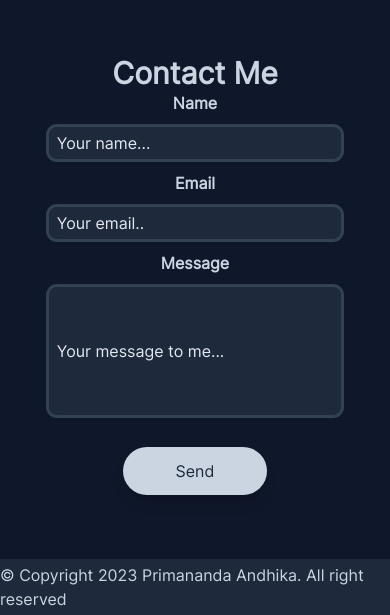
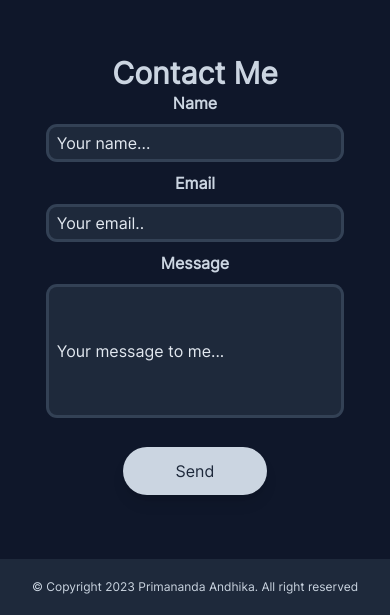
Before and after one commit to ItsAndhika/personal-page, a website: page public/index.html in a window 390 px wide. Shown: the part 3265-3880 px from the top of the page. Drawn offline with Linux system fonts and the light colour scheme; files whose address does not match are found by name.

Commit message:
Fix a footer bug in mobile

```diff
--- a/public/index.html
+++ b/public/index.html
@@ -607,7 +607,7 @@
 			</section>
 		</main>
 		<footer
-			class="w-full h-14 text-xsm flex justify-center items-center bg-slate-800 sm:h-20 lg:h-28 lg:text-base"
+			class="w-full h-14 text-xs flex justify-center items-center bg-slate-800 sm:h-20 lg:h-28 lg:text-base"
 		>
 			<p>© Copyright 2023 Primananda Andhika. All right reserved</p>
 		</footer>
```
Also changed, not shown: public/css/style.css.
